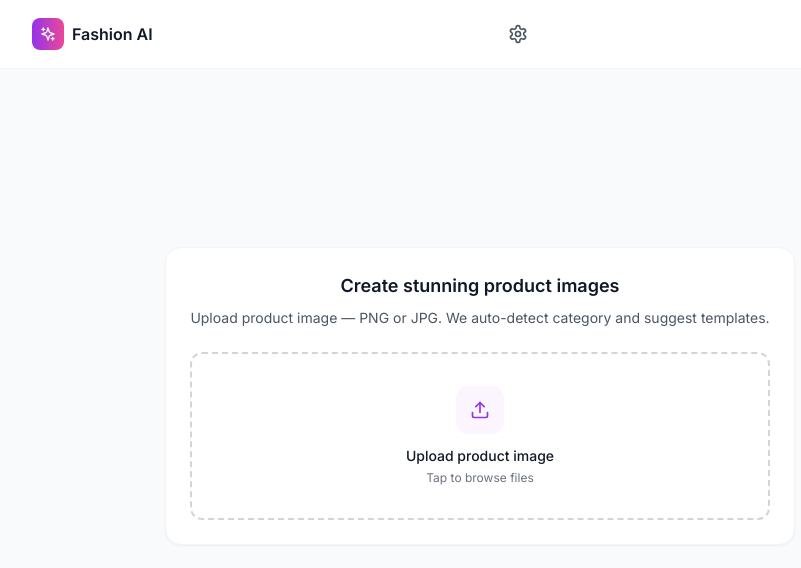
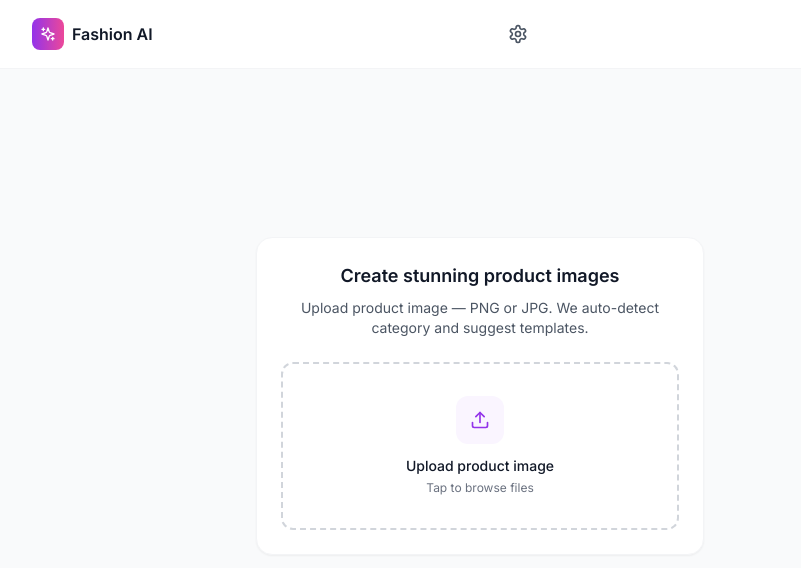
Before and after one commit to SahilxxD/Image, a React (Vite) app: page / in a window 1280 px wide. Shown: the top 568 px of the page, without its empty margins (352-1153 px from the left). Built offline with nearby package versions, Linux system fonts and the light colour scheme.

Commit message:
Update Upload Card styling for improved layout and responsiveness

```diff
--- a/src/App.jsx
+++ b/src/App.jsx
@@ -186,8 +186,8 @@ function App() {
               } p-4 space-y-6 transition-all`}
           > */}
             {/* Upload Card */}
-            <div className="bg-white rounded-2xl p-6 shadow-sm border border-gray-100">
-              <div className="text-center">
+            <div className="bg-white rounded-2xl p-6 shadow-sm border border-gray-100 w-full max-w-md mx-auto">
+              <div className="text-center ">
                 <h1 className="text-lg font-semibold text-gray-900 mb-2">
                   Create stunning product images
                 </h1>
```
